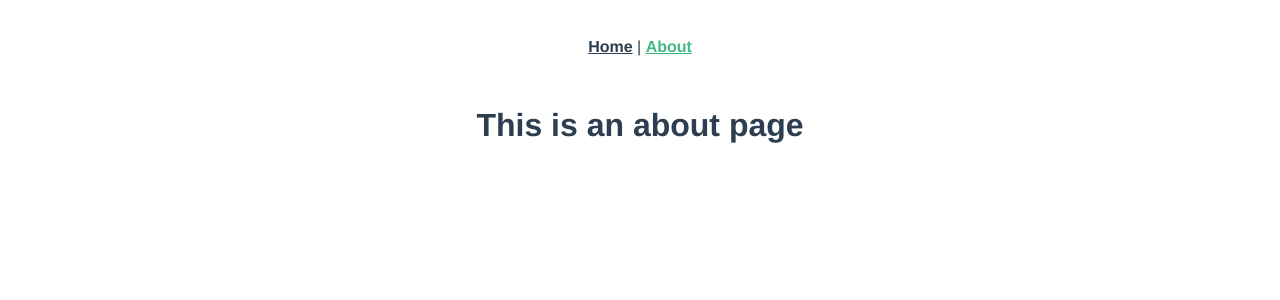
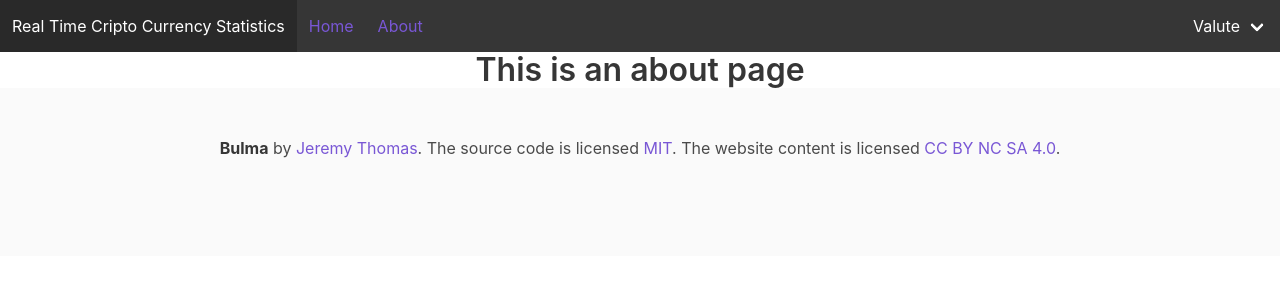
Before and after one commit to dmilojkovic76/rt-bitcoin-stats, a Vue app: page /#/about in a window 1280 px wide. Shown: the top 300 px of the page. Built offline with nearby package versions, Linux system fonts and the light colour scheme; no server answers.

Commit message:
initial commmit

```diff
--- a/package.json
+++ b/package.json
@@ -10,7 +10,8 @@
   "dependencies": {
     "vue": "^2.5.17",
     "vue-router": "^3.0.1",
-    "vuex": "^3.0.1"
+    "vuex": "^3.0.1",
+    "buefy": "^0.7.0"
   },
   "devDependencies": {
     "@vue/cli-plugin-babel": "^3.0.5",
--- a/public/index.html
+++ b/public/index.html
@@ -5,11 +5,14 @@
     <meta http-equiv="X-UA-Compatible" content="IE=edge">
     <meta name="viewport" content="width=device-width,initial-scale=1.0">
     <link rel="icon" href="<%= BASE_URL %>favicon.ico">
+    <link rel="stylesheet" href="//cdn.materialdesignicons.com/2.5.94/css/materialdesignicons.min.css">
     <title>rt-bitcoin-stats</title>
   </head>
   <body>
     <noscript>
-      <strong>We're sorry but rt-bitcoin-stats doesn't work properly without JavaScript enabled. Please enable it to continue.</strong>
+      <strong>
+        We're sorry but rt-bitcoin-stats doesn't work properly without JavaScript enabled. Please enable it to continue.
+      </strong>
     </noscript>
     <div id="app"></div>
     <!-- built files will be auto injected -->
--- a/src/App.vue
+++ b/src/App.vue
@@ -1,31 +1,91 @@
 <template>
   <div id="app">
-    <div id="nav">
-      <router-link to="/">Home</router-link> |
-      <router-link to="/about">About</router-link>
-    </div>
-    <router-view/>
+    <nav class="navbar is-dark" role="navigation" aria-label="main navigation">
+      <div class="navbar-brand">
+        <a class="navbar-item" href="/#/">
+          Real Time Cripto Currency Statistics
+        </a>
+
+        <a role="button" class="navbar-burger burger" aria-label="menu" aria-expanded="false" data-target="navbarMenu">
+          <span aria-hidden="true"></span>
+          <span aria-hidden="true"></span>
+          <span aria-hidden="true"></span>
+        </a>
+      </div>
+
+      <div id="navbarMenu" class="navbar-menu">
+        <div class="navbar-start">
+          <a class="navbar-item">
+            <router-link to="/">Home</router-link>
+          </a>
+
+          <a class="navbar-item">
+            <router-link to="/about">About</router-link>
+          </a>
+        </div>
+
+        <div class="navbar-end">
+          <div @click="showCurrenciesList()" class="navbar-item has-dropdown" id="nav-lista">
+            <a class="navbar-link">
+              Valute
+            </a>
+            <div class="navbar-dropdown is-right">
+              <a class="navbar-item">
+                Item1
+              </a>
+            </div>
+          </div>
+        </div>
+
+      </div>
+    </nav>
+    <router-view class="container"/>
+
+    <footer class="footer">
+      <div class="content has-text-centered">
+        <p>
+          <strong>Bulma</strong> by <a href="https://jgthms.com">Jeremy Thomas</a>. The source code is licensed
+          <a href="http://opensource.org/licenses/mit-license.php">MIT</a>. The website content
+          is licensed <a href="http://creativecommons.org/licenses/by-nc-sa/4.0/">CC BY NC SA 4.0</a>.
+        </p>
+      </div>
+    </footer>
   </div>
 </template>
 
+<script>
+export default {
+  data() {
+    return {
+      lista: true,
+    };
+  },
+  methods: {
+    //listaValutaURL: "https://api.coindesk.com/v1/bpi/supported-currencies.json",
+    // Na adresu za istorijke treba dodati <CODE> a ako treba i ?start=\<VALUE\>&end=\<VALUE\>
+    //istorijskiBPIURL: "https://api.coindesk.com/v1/bpi/historical/close.json?currency=",
+
+    showCurrenciesList() {
+      const listaElem = document.querySelector('#nav-lista');
+      listaElem.classList.toggle('is-active');
+    },
+
+    generateTrenutniURL() {
+      // Na adresu za trenutni treba dodati "<CODE>.json" na kraju da bi bio validan URL
+      const trenutniBPIURL = "https://api.coindesk.com/v1/bpi/currentprice/";
+      fetch(trenutniBPIURL)
+        .then(result => result.parseJSON)
+        .then((data) => {
+          console.log(data);
+        });
+    },
+  },
+  mounted() {
+    this.generateTrenutniURL();
+  },
+};
+</script>
+
+
 <style>
-#app {
-  font-family: 'Avenir', Helvetica, Arial, sans-serif;
-  -webkit-font-smoothing: antialiased;
-  -moz-osx-font-smoothing: grayscale;
-  text-align: center;
-  color: #2c3e50;
-}
-#nav {
-  padding: 30px;
-}
-
-#nav a {
-  font-weight: bold;
-  color: #2c3e50;
-}
-
-#nav a.router-link-exact-active {
-  color: #42b983;
-}
 </style>
--- a/src/components/HelloWorld.vue
+++ /dev/null
@@ -1,58 +0,0 @@
-<template>
-  <div class="hello">
-    <h1>{{ msg }}</h1>
-    <p>
-      For guide and recipes on how to configure / customize this project,<br>
-      check out the
-      <a href="https://cli.vuejs.org" target="_blank" rel="noopener">vue-cli documentation</a>.
-    </p>
-    <h3>Installed CLI Plugins</h3>
-    <ul>
-      <li><a href="https://github.com/vuejs/vue-cli/tree/dev/packages/%40vue/cli-plugin-babel" target="_blank" rel="noopener">babel</a></li>
-      <li><a href="https://github.com/vuejs/vue-cli/tree/dev/packages/%40vue/cli-plugin-eslint" target="_blank" rel="noopener">eslint</a></li>
-    </ul>
-    <h3>Essential Links</h3>
-    <ul>
-      <li><a href="https://vuejs.org" target="_blank" rel="noopener">Core Docs</a></li>
-      <li><a href="https://forum.vuejs.org" target="_blank" rel="noopener">Forum</a></li>
-      <li><a href="https://chat.vuejs.org" target="_blank" rel="noopener">Community Chat</a></li>
-      <li><a href="https://twitter.com/vuejs" target="_blank" rel="noopener">Twitter</a></li>
-      <li><a href="https://news.vuejs.org" target="_blank" rel="noopener">News</a></li>
-    </ul>
-    <h3>Ecosystem</h3>
-    <ul>
-      <li><a href="https://router.vuejs.org" target="_blank" rel="noopener">vue-router</a></li>
-      <li><a href="https://vuex.vuejs.org" target="_blank" rel="noopener">vuex</a></li>
-      <li><a href="https://github.com/vuejs/vue-devtools#vue-devtools" target="_blank" rel="noopener">vue-devtools</a></li>
-      <li><a href="https://vue-loader.vuejs.org" target="_blank" rel="noopener">vue-loader</a></li>
-      <li><a href="https://github.com/vuejs/awesome-vue" target="_blank" rel="noopener">awesome-vue</a></li>
-    </ul>
-  </div>
-</template>
-
-<script>
-export default {
-  name: 'HelloWorld',
-  props: {
-    msg: String,
-  },
-};
-</script>
-
-<!-- Add "scoped" attribute to limit CSS to this component only -->
-<style scoped>
-h3 {
-  margin: 40px 0 0;
-}
-ul {
-  list-style-type: none;
-  padding: 0;
-}
-li {
-  display: inline-block;
-  margin: 0 10px;
-}
-a {
-  color: #42b983;
-}
-</style>
--- /dev/null
+++ b/src/components/Start.vue
@@ -0,0 +1,18 @@
+<template>
+  <div>
+    <h1>{{ msg }}</h1>
+  </div>
+</template>
+
+<script>
+export default {
+  name: 'Start',
+  props: {
+    msg: String,
+  },
+};
+</script>
+
+<!-- Add "scoped" attribute to limit CSS to this component only -->
+<style scoped>
+</style>
--- a/src/main.js
+++ b/src/main.js
@@ -1,10 +1,16 @@
 import Vue from 'vue';
+
+import Buefy from 'buefy';
+import 'buefy/dist/buefy.css';
+
 import App from './App.vue';
 import router from './router';
 import store from './store';
 
 Vue.config.productionTip = false;
 
+Vue.use(Buefy);
+
 new Vue({
   router,
   store,
--- a/src/views/About.vue
+++ b/src/views/About.vue
@@ -1,5 +1,5 @@
 <template>
-  <div class="about">
-    <h1>This is an about page</h1>
-  </div>
+  <section class="hero">
+        <h1 class="title has-text-centered">This is an about page</h1>
+  </section>
 </template>
--- a/src/views/Home.vue
+++ b/src/views/Home.vue
@@ -1,18 +1,17 @@
 <template>
-  <div class="home">
-    <img alt="Vue logo" src="../assets/logo.png">
-    <HelloWorld msg="Welcome to Your Vue.js App"/>
-  </div>
+  <section class="hero">
+    <h1 class="title has-text-centered"><Start msg="Welcome to Your Vue.js App"/></h1>
+  </section>
 </template>
 
 <script>
 // @ is an alias to /src
-import HelloWorld from '@/components/HelloWorld.vue';
+import Start from '@/components/Start.vue';
 
 export default {
   name: 'home',
   components: {
-    HelloWorld,
+    Start,
   },
 };
 </script>
```
Also changed, not shown: 2 other files (tests, documents, lock files or other folders).
